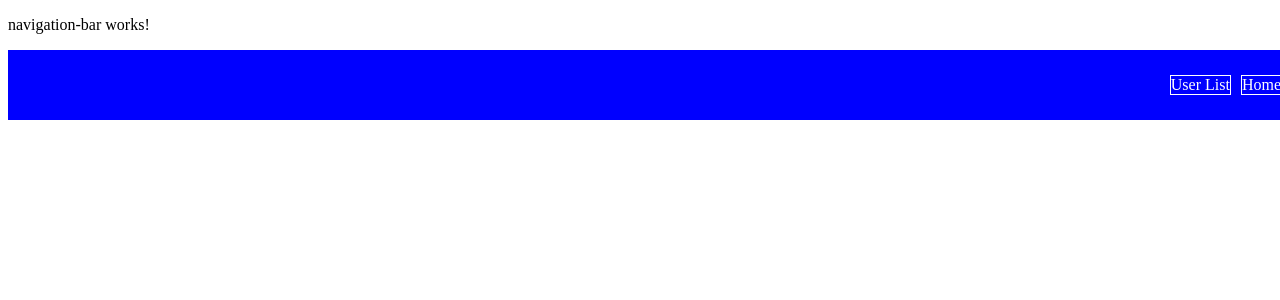
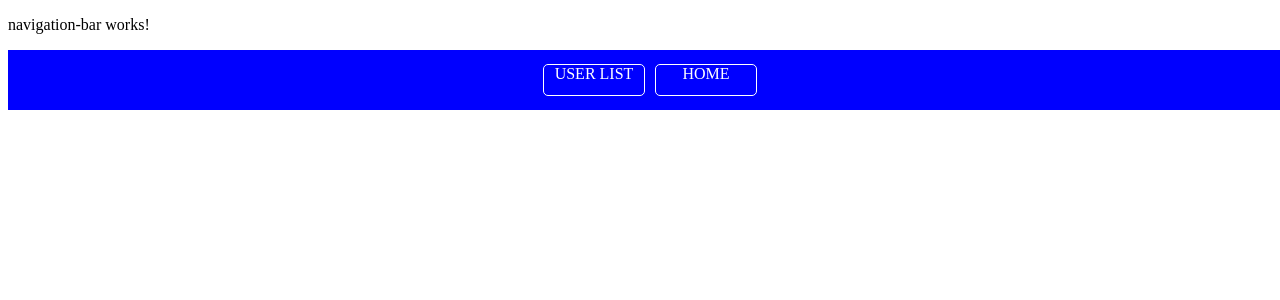
Before and after one commit to SvetlinGG/Signals-and-Routing, an Angular app in the folder signals/: page / in a window 1280 px wide. Shown: the top 300 px of the page. Built offline with nearby package versions, Linux system fonts and the light colour scheme.

Commit message:
little more styling

```diff
--- a/signals/src/app/navigation-bar/navigation-bar.component.css
+++ b/signals/src/app/navigation-bar/navigation-bar.component.css
@@ -3,12 +3,22 @@
     color: white;
     display: flex;
     align-items: center;
-    justify-content: end;
-    padding: 10px;
+    justify-content: center;
+    padding: 5px;
     width: 100%;
     height: 50px;
 }
 .nav-btn{
     border: 1px solid white;
+    border-radius: 5px;
     margin-left: 10px;
+    width: 100px;
+    height: 30px;
+    text-align: center;
+    text-transform: uppercase;
+    cursor: pointer;
 }
+.nav-btn:hover {
+    border: 1px solid lightgreen;
+    color: red;
+}
```
